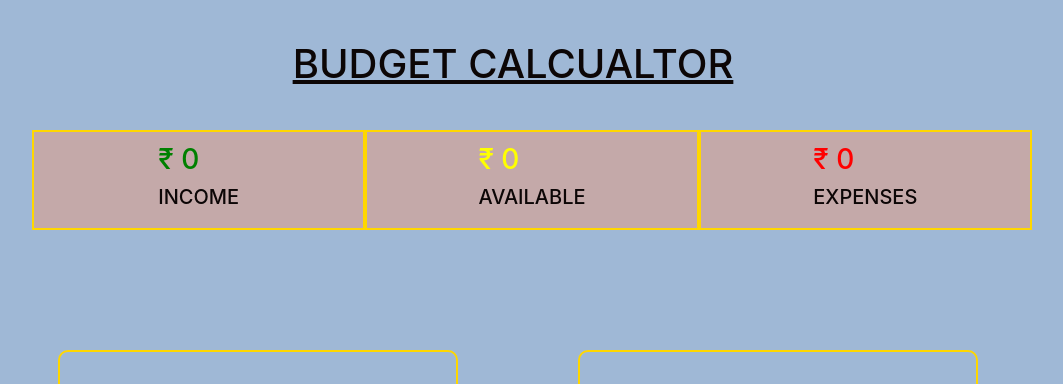
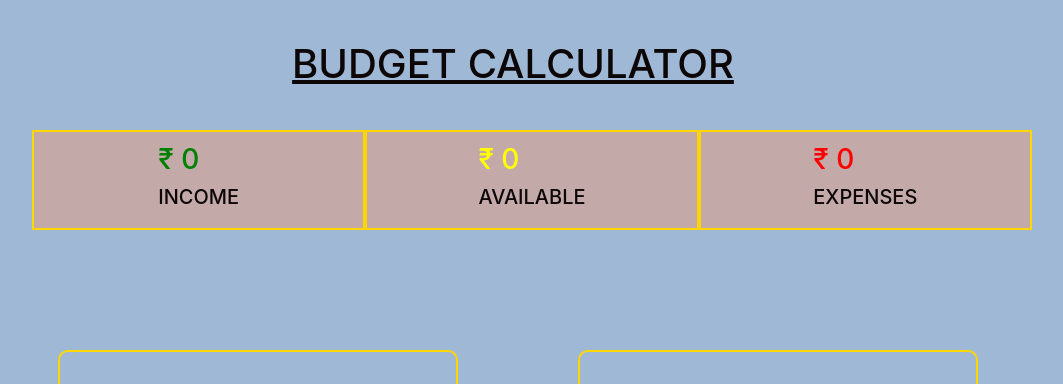
Before and after one commit to Adwaid-m/budget-calculator, a plain HTML site: page index.html in a window 1280 px wide. Shown: the top 384 px of the page, without its empty margins (127-1190 px from the left). Drawn offline with nearby package versions, Linux system fonts and the light colour scheme.

Commit message:
budget calculator

```diff
--- a/index.html
+++ b/index.html
@@ -13,7 +13,7 @@
 </head>
 <body class="bd">
      <div class="container">
-        <h1> <u> BUDGET CALCUALTOR</u></h1><br>
+        <h1> <u> BUDGET CALCULATOR</u></h1><br>
         <div class="budget_number ml-5">
             <div class="number" id="earned">
                 <div class="ammount_container">
```
